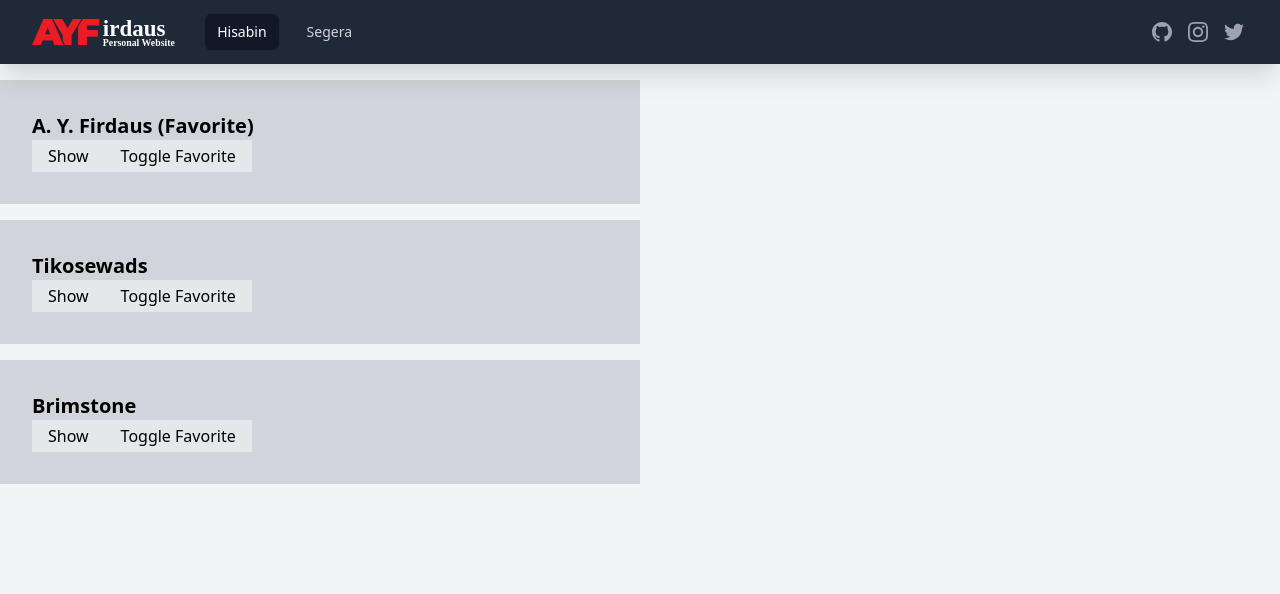
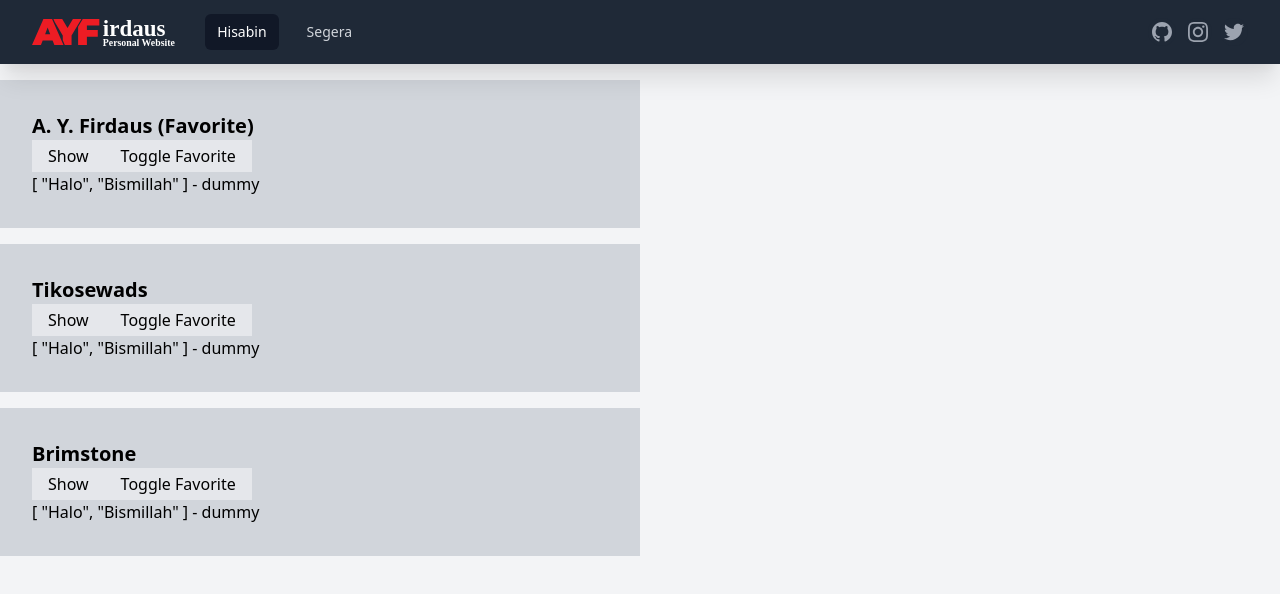
Before and after one commit to amyar32/vuejs-cli-playground, a Vue app: page / in a window 1280 px wide. Shown: the top 594 px of the page. Built offline with nearby package versions, Linux system fonts and the light colour scheme.

Commit message:
slots feature

```diff
--- a/src/components/BaseCard.vue
+++ b/src/components/BaseCard.vue
@@ -1,6 +1,29 @@
 <template>
   <div class="w-6/12 mb-4 p-8 bg-gray-300">
+    <!-- cek apabila BaseCard menerima inputan slot dengan name `header` -->
+    <!-- apabila tidak maka slot di bawah tidak akan dirender -->
+    <header v-if="$slots.header">
+      <slot name="header"></slot>
+    </header>
     <!-- slot digunakan untuk menampung component dari luar -->
+    <!-- slot bisa dikasih nama -->
+    <!-- apabila tidak dikasih nama, maka akan menjadi default slot -->
     <slot></slot>
+    <ul>
+      <li>
+        <!-- scoped slot, item yang ada di sini bisa diakses di parent -->
+        <slot name="scoped-slot" :item="item" another="dummy"></slot>
+      </li>
+    </ul>
   </div>
 </template>
+
+<script>
+export default {
+  data() {
+    return {
+      item: ["Halo", "Bismillah"],
+    };
+  },
+};
+</script>
--- a/src/components/Child.vue
+++ b/src/components/Child.vue
@@ -1,7 +1,19 @@
 <template>
-  <div>
-    <h1 class="text-xl font-semibold">{{ name }} {{ favoriteText }}</h1>
-    <button class="bg-gray-200 px-4 py-1" @click="toggleVisible">
+  <!-- di bawah adalah contoh penggunaan element khusus `slot` -->
+  <!-- singkatnya, kita bisa menyimpan component di custom component -->
+  <base-card>
+    <!-- contoh dari named slot, di dalam file child bisa menambahkan beberapa slot lalu dinamai -->
+    <!-- di bawah merupakan contoh penggunakan slot dengan nama slot header -->
+    <!-- tanda pagar merupakan shorthand -->
+    <template #header>
+      <h1 class="text-xl font-semibold">
+        {{ name }} {{ favoriteText }}
+      </h1></template
+    >
+
+    <!-- di bawah adalah penggunaan default slot yang ada di BaseCard.vue -->
+    <template v-slot:default
+      ><button class="bg-gray-200 px-4 py-1" @click="toggleVisible">
         {{ buttonText }}
       </button>
       <button class="bg-gray-200 px-4 py-1" @click="toggleFavorite">
@@ -11,12 +23,19 @@
         <li>Name : {{ name }}</li>
         <li>Number : {{ phoneNumber }}</li>
         <li>Email : {{ email }}</li>
-    </ul>
-  </div>
+      </ul></template
+    >
+    <!-- contoh penggunaan scoped slot, menggunakan data yang ada di dalam template slot dipakai di file ini / dapat akses -->
+    <template #scoped-slot="slotProps"
+      >{{ slotProps.item }} - {{ slotProps["another"] }}</template
+    >
+  </base-card>
 </template>
 
 <script>
+import BaseCard from "./BaseCard.vue";
 export default {
+  components: { BaseCard },
   // prop not should be mutated (dirubah) a.k.a unidirectional dataflow
   // cara merubah :
   // 1. membiarkan parent tau, diubah datanya dari parent
--- a/src/components/Parent.vue
+++ b/src/components/Parent.vue
@@ -1,17 +1,15 @@
 <template>
   <div class="mt-20">
-    <!-- di bawah adalah contoh penggunaan element khusus `slot` -->
-    <!-- singkatnya, kita bisa menyimpan component di custom component -->
-    <base-card v-for="friend in friends" :key="friend.id"
-      ><child
+    <child
+      v-for="friend in friends"
+      :key="friend.id"
       :id="friend.id"
       :name="friend.name"
       :phone-number="friend.phoneNumber"
       :email="friend.email"
       :favorite="friend.favorite"
       @toggle-favorite="toggleFavorite"
-      ></child
-    ></base-card>
+    ></child>
   </div>
 </template>
 
@@ -23,12 +21,11 @@
 
 // di bawah adalah penggunaan local component
 // component tidak diregister secara global, tapi local
-import BaseCard from "./BaseCard.vue";
 import Child from "./Child.vue";
 
 export default {
   // registering local component
-  components: { Child, BaseCard },
+  components: { Child },
 
   data() {
     return {
```
Lines whose indentation alone changed are shown as unchanged.
